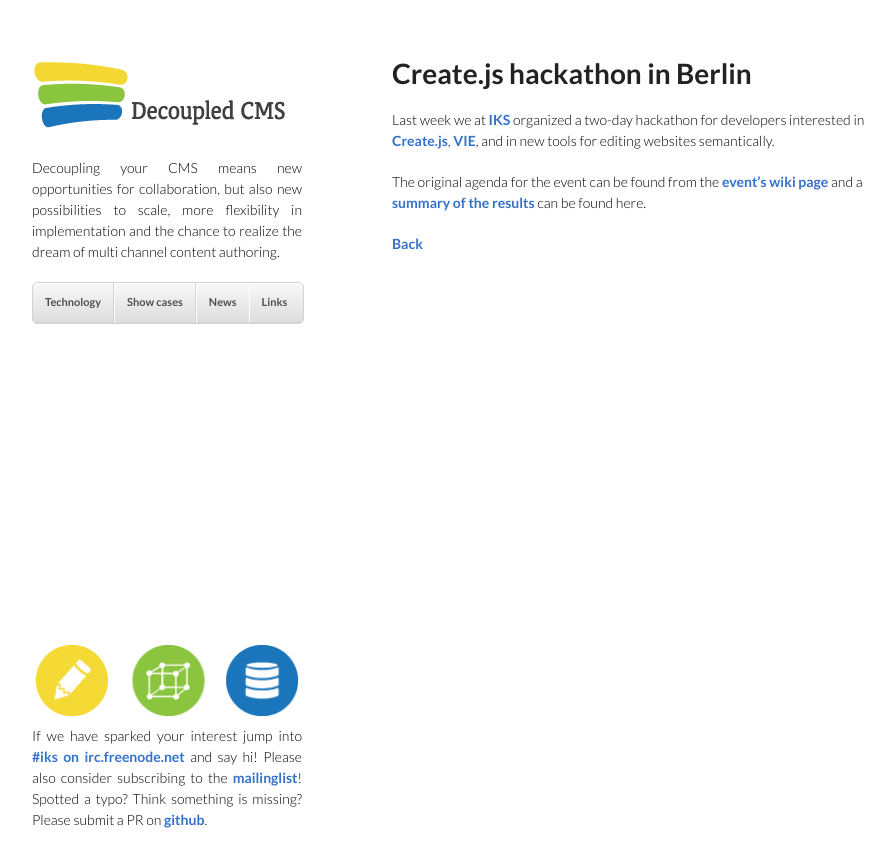
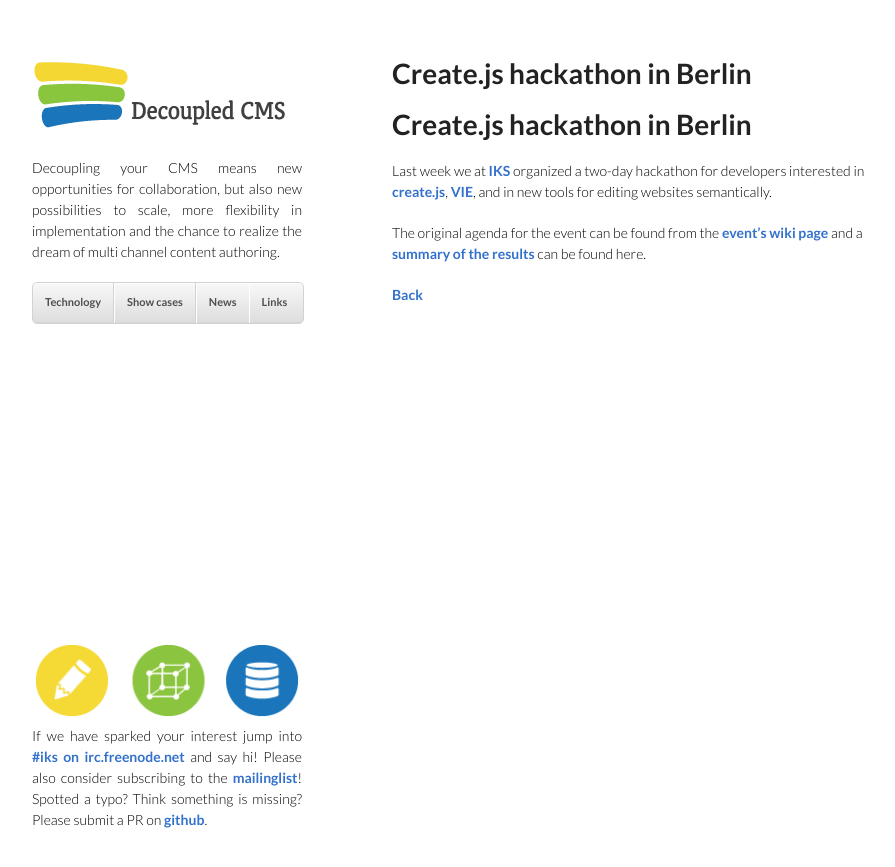
Before and after one commit to decoupledCMS/decoupledcms.github.com, a Jekyll site: the page built from news/_posts/2012-07-26-berlin_hackathon.md, in a window 1280 px wide. Shown: the top 867 px of the page, without its empty margins (178-1073 px from the left). Built offline with Jekyll 4.4.1, drawn with Linux system fonts in a browser that asks for light colours.

```diff
--- /dev/null
+++ b/Gemfile
@@ -0,0 +1 @@
+gem 'github-pages'
--- a/news/_posts/2012-07-26-berlin_hackathon.md
+++ b/news/_posts/2012-07-26-berlin_hackathon.md
@@ -5,7 +5,9 @@ archive: active
 tags: createjs, createphp
 ---
 
-Last week we at [IKS][1] organized a two-day hackathon for developers interested in [Create.js][2], [VIE][3], and in new tools for
+# Create.js hackathon in Berlin
+
+Last week we at [IKS][1] organized a two-day hackathon for developers interested in [create.js][2], [VIE][3], and in new tools for
 editing websites semantically.
 
 The original agenda for the event can be found from the [event's wiki page][4] and a [summary of the results][5] can be found here.
```
Also changed, not shown: .travis.yml (added), Gemfile.lock (added).
